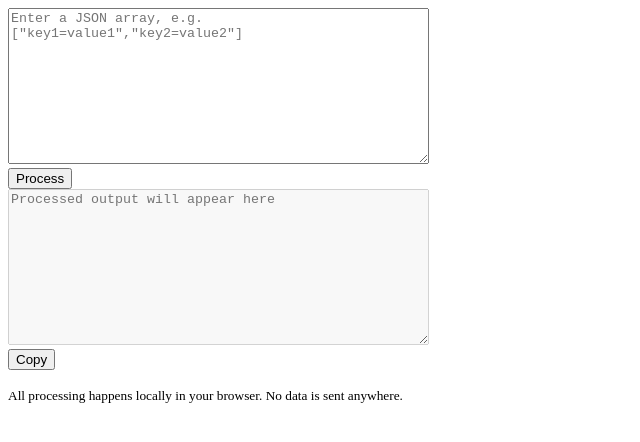
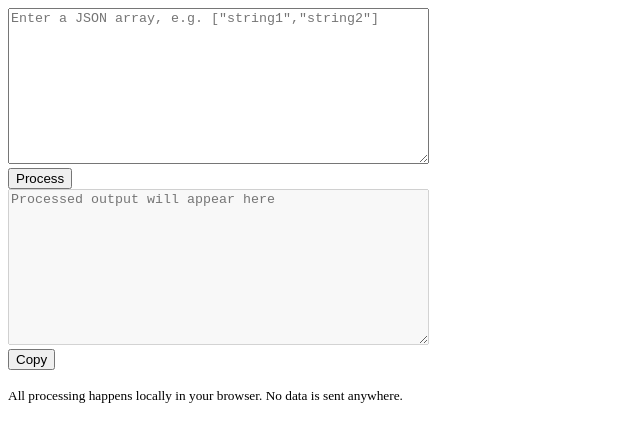
Before and after one commit to stoikal/json-string-array, a plain HTML site: page index.html in a window 1280 px wide. Shown: the whole page, without its empty margins (0-640 px from the left). Drawn offline with Linux system fonts and the light colour scheme.

Commit message:
Change examples

```diff
--- a/index.html
+++ b/index.html
@@ -8,7 +8,7 @@
 </head>
 <body>
     <form id="app">
-        <textarea id="input" rows="10" cols="50" placeholder='Enter a JSON array, e.g. ["key1=value1","key2=value2"]' maxlength="100000"></textarea><br>
+        <textarea id="input" rows="10" cols="50" placeholder='Enter a JSON array, e.g. ["string1","string2"]' maxlength="100000"></textarea><br>
         <button type="button" id="processBtn">Process</button><br>
         <textarea disabled id="output" rows="10" cols="50" placeholder="Processed output will appear here"></textarea><br>
         <button type="button" id="copyBtn">Copy</button>
```
